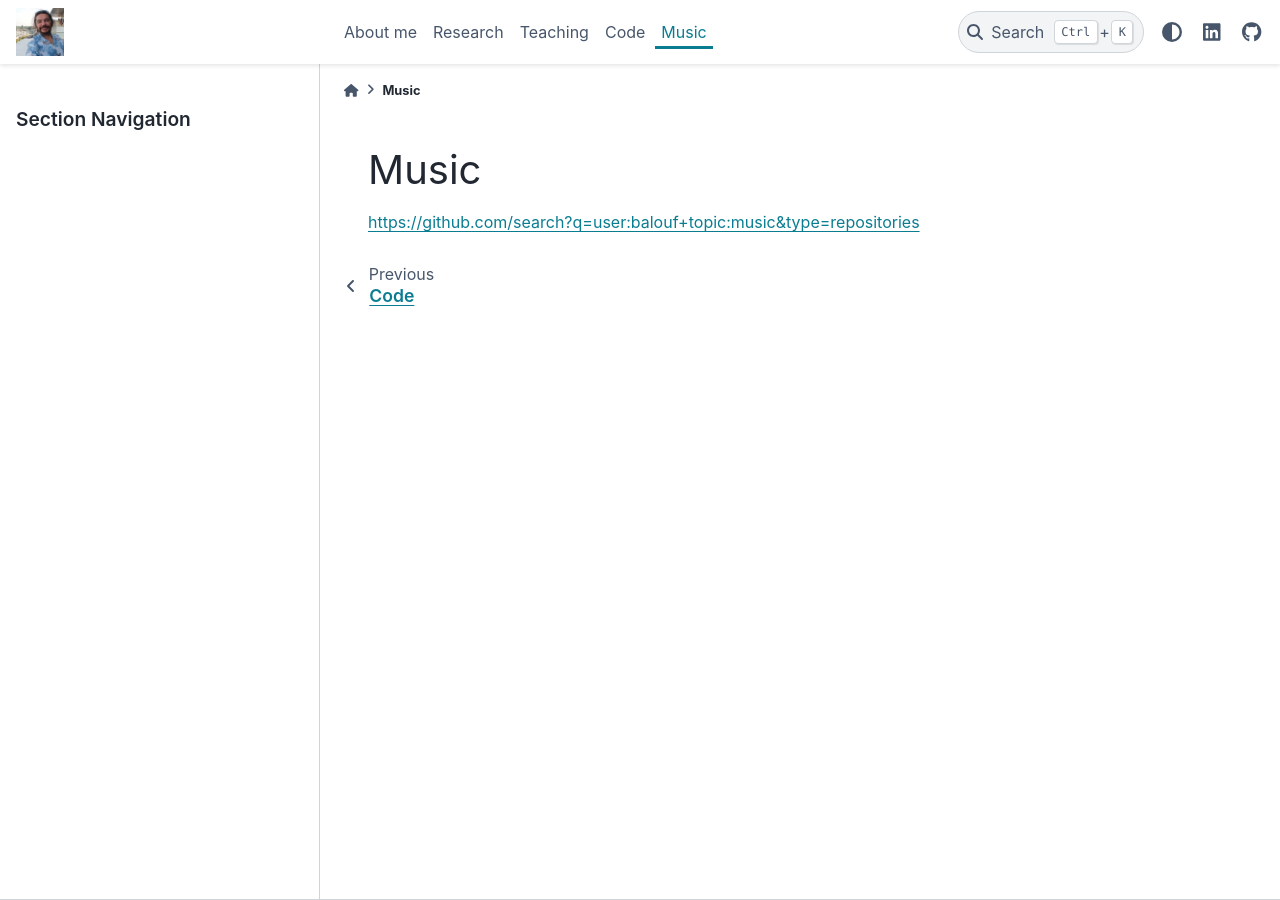
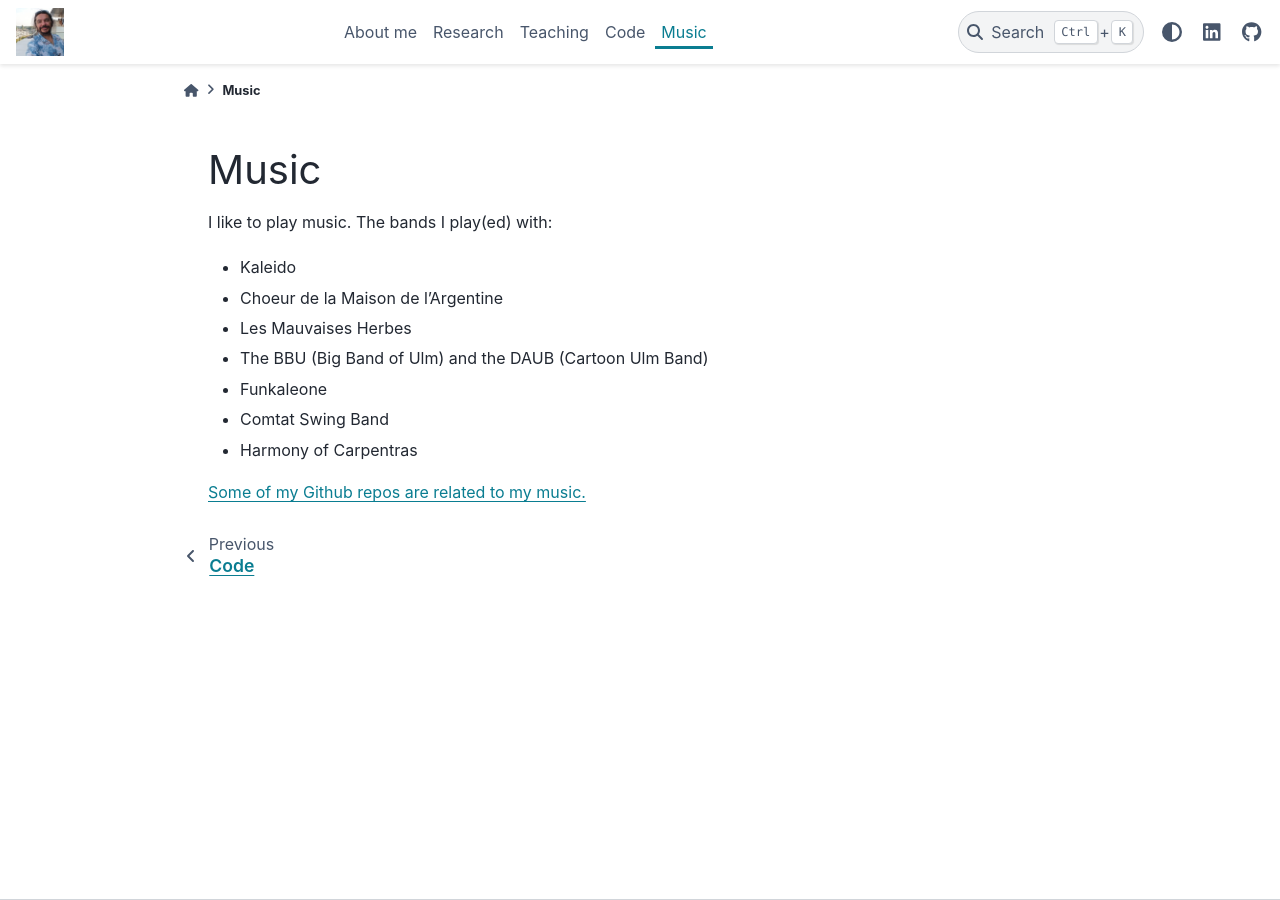
Before and after one commit to balouf/balouf.github.io, a Sphinx documentation site: the page built from docs/music.md, in a window 1280 px wide. Built offline with Sphinx 7.4.7 and the PyData theme 0.15.4, drawn with Linux system fonts in a browser that asks for light colours; the version number is read from the project's files by our own code.

```diff
--- a/docs/conf.py
+++ b/docs/conf.py
@@ -130,12 +130,15 @@ html_favicon = 'favicon.ico'
 html_show_sourcelink = False
 
 html_title = 'Fabien Mathieu'
-
+html_sidebars = {
+    "**": []
+}
 html_theme_options = {
 "logo": {
       "image_light": "light.jpg",
       "image_dark": "dark.jpg",
    },
+"navigation_depth": 1,
     "navbar_start": ["navbar-logo"],
     "icon_links": [
         {
--- a/docs/music.md
+++ b/docs/music.md
@@ -1,3 +1,13 @@
 # Music
 
-https://github.com/search?q=user:balouf+topic:music&type=repositories
+I like to play music. The bands I play(ed) with:
+
+* Kaleido
+* Choeur de la Maison de l'Argentine
+* Les Mauvaises Herbes
+* The BBU (Big Band of Ulm) and the DAUB (Cartoon Ulm Band)
+* Funkaleone
+* Comtat Swing Band
+* Harmony of Carpentras
+
+[Some of my Github repos are related to my music.](https://github.com/search?q=user:balouf+topic:music&type=repositories)
```
Also changed, not shown: docs/code.md (+1 -1 lines), docs/research.md (+1 -1 lines), docs/teaching.md (+1 -1 lines).
